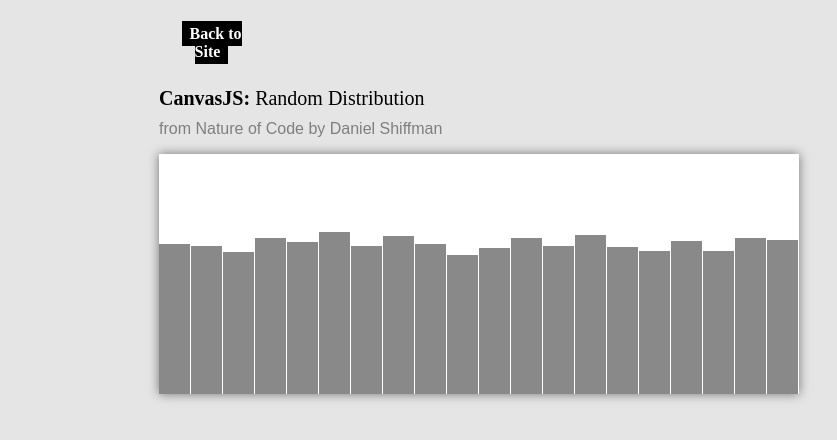
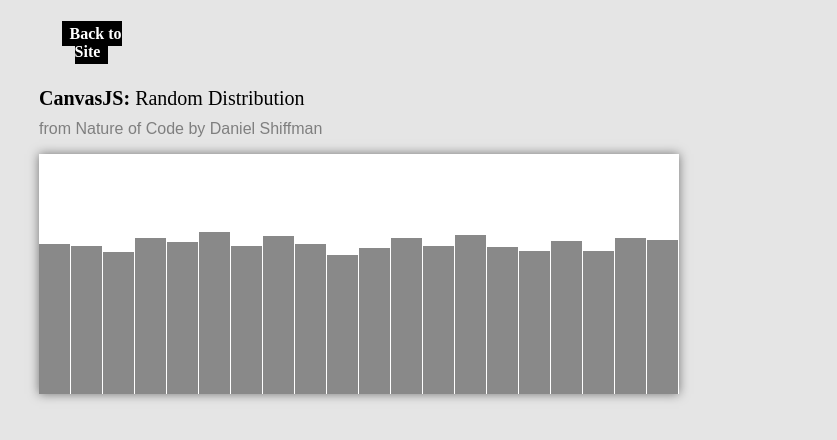
Before and after one commit to patinoart/nocJSExamples, a plain HTML site: page noc_00_02_randomDistribution/index.html in a window 1280 px wide. Shown: the whole page, without its empty margins (281-1118 px from the left). Drawn offline with Linux system fonts and the light colour scheme; a web font is replaced by a local one.

Commit message:
Fixed CSS

```diff
--- a/noc_00_02_randomDistribution/style.css
+++ b/noc_00_02_randomDistribution/style.css
@@ -6,7 +6,7 @@ body {
 }
 
 #container {
-	width: 400px;
+	width: 640px;
 	display: block;
 	margin: 0 auto;
 }
```
